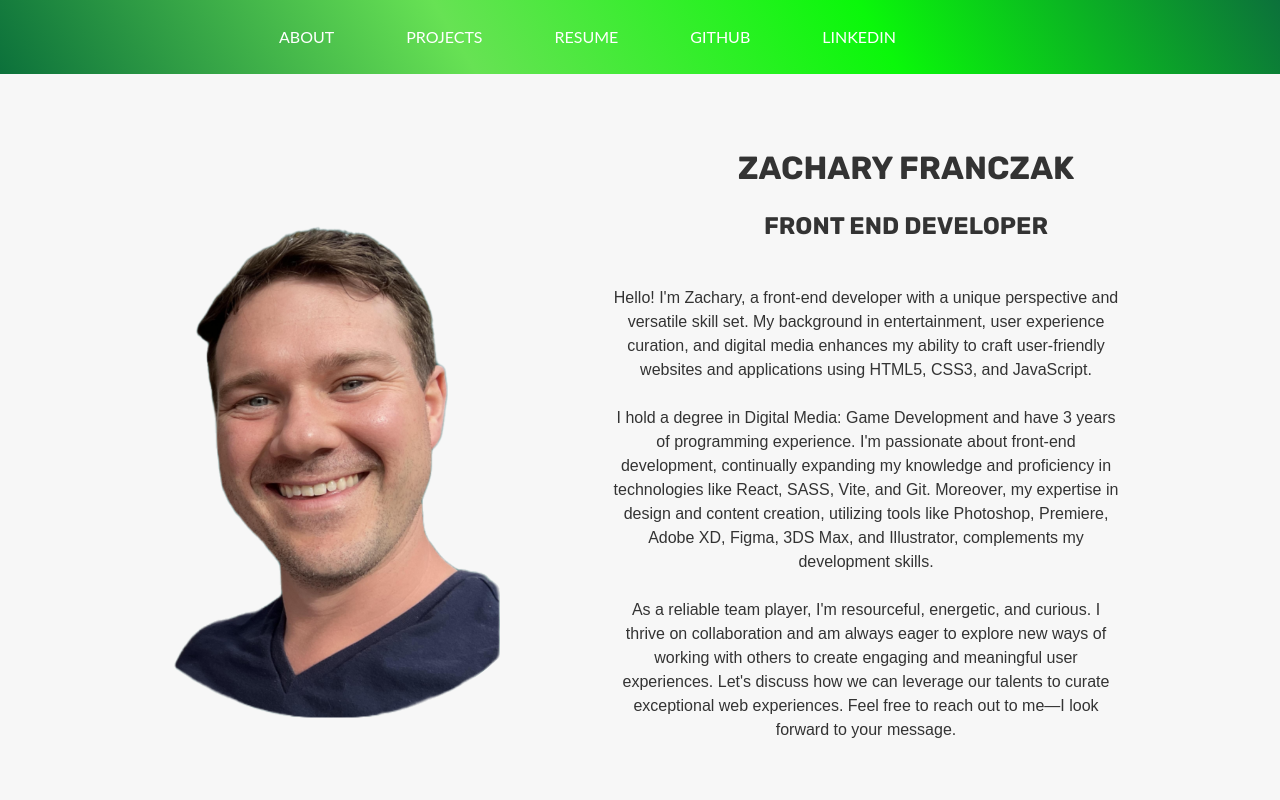
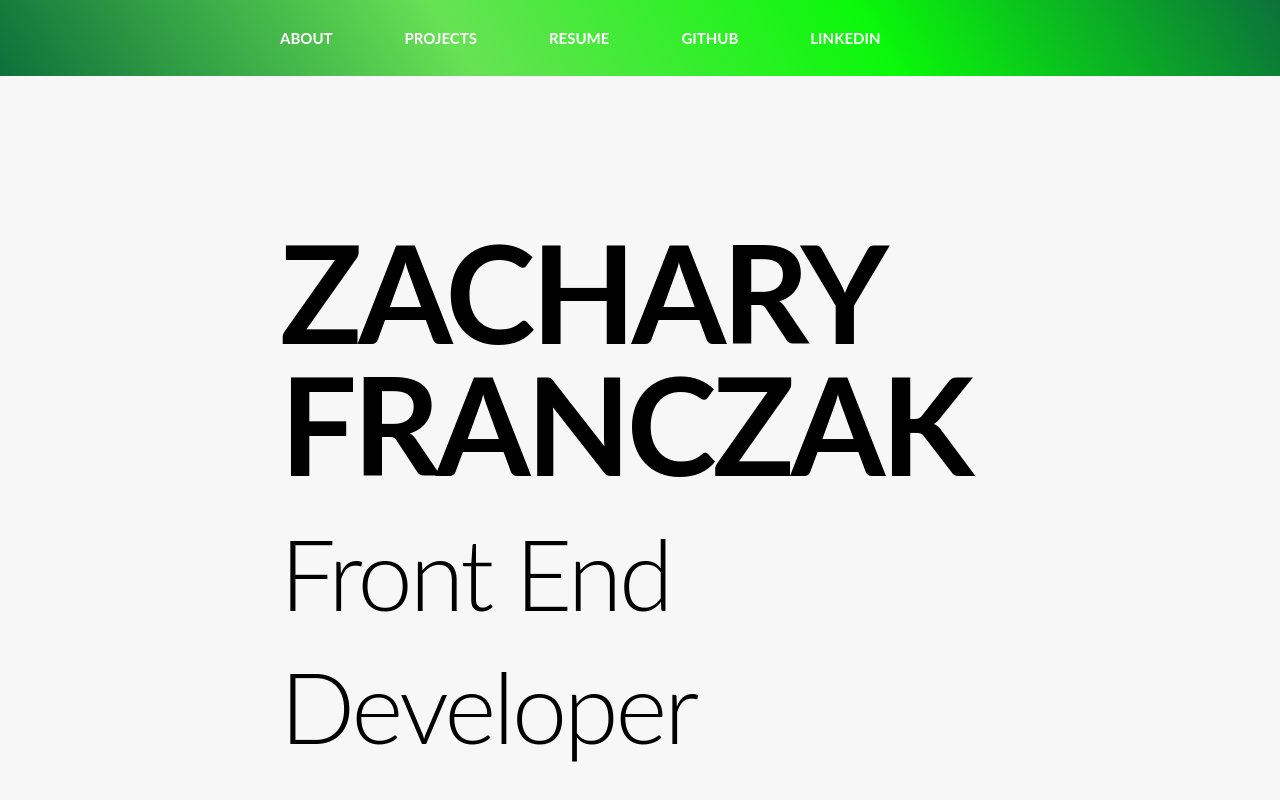
Before and after one commit to zfranczak/portfolio-v2, a React (Vite) app: page / in a window 1280 px wide. Shown: the top 800 px of the page. Built offline with nearby package versions, Linux system fonts and the light colour scheme.

Commit message:
updated fonts

```diff
--- a/src/App.css
+++ b/src/App.css
@@ -3,7 +3,6 @@
 #root {
   margin: 0;
   padding: 0;
-  text-align: center;
 }
 
 main {
--- a/src/components/Header.jsx
+++ b/src/components/Header.jsx
@@ -10,33 +10,16 @@ const Header = () => {
       <div className='header-top'>
         <div className='text'>
           <div className='content'>
-            <img className='headshot' src={headshot} alt='Headshot of Zak' />
+            {/* <img className='headshot' src={headshot} alt='Headshot of Zak' /> */}
             <div className='text-container'>
-              <h1 className='title'>Zachary Franczak</h1>
+              <h1 className='title'>
+                Zachary<br></br>Franczak
+              </h1>
               <h2 className='sub-title'>Front End Developer</h2>
               <p className='p'>
-                Hello! I'm Zachary, a front-end developer with a unique
-                perspective and versatile skill set. My background in
-                entertainment, user experience curation, and digital media
-                enhances my ability to craft user-friendly websites and
-                applications using HTML5, CSS3, and JavaScript.
-                <br />
-                <br />
-                I hold a degree in Digital Media: Game Development and have 3
-                years of programming experience. I'm passionate about front-end
-                development, continually expanding my knowledge and proficiency
-                in technologies like React, SASS, Vite, and Git. Moreover, my
-                expertise in design and content creation, utilizing tools like
-                Photoshop, Premiere, Adobe XD, Figma, 3DS Max, and Illustrator,
-                complements my development skills.
-                <br />
-                <br />
-                As a reliable team player, I'm resourceful, energetic, and
-                curious. I thrive on collaboration and am always eager to
-                explore new ways of working with others to create engaging and
-                meaningful user experiences. Let's discuss how we can leverage
-                our talents to curate exceptional web experiences. Feel free to
-                reach out to me—I look forward to your message.
+                I make design centric websites to capture the attention of your
+                audience. I make design centric websites to capturethe attention
+                of your audience.
               </p>
             </div>
           </div>
--- a/src/styles/Header.css
+++ b/src/styles/Header.css
@@ -10,10 +10,11 @@
   --main-color: #333; /* Main text color */
   --accent-color: #3ceebc; /* Accent color for highlights */
   --bg-color: #f7f7f7; /* Background color */
-  --font-xl: 2rem; /* Extra large font size */
-  --font-lg: 1.5rem; /* Large font size */
-  --font-md: 1rem; /* Medium font size */
-  --font-sm: 0.875rem; /* Small font size */
+  --font-xl: 136px; /* Extra large font size */
+  --font-lg: 99px; /* Large font size */
+  --font-md: 30px; /* Medium font size */
+  --font-sm: 15px; /* Small font size */
+  --font-family: 'Lato';
 }
 
 /* Global styles */
@@ -29,26 +30,37 @@ body {
   min-height: 100vh;
   display: flex;
   flex-direction: column;
-  justify-content: center;
-  align-items: center;
+  justify-content: flex-start;
+  align-items: flex-start;
+  margin: 0 280px;
+  padding-top: 150px;
 }
 
 .title {
   font-size: var(--font-xl);
+  font-family: var(--font-family);
+  font-weight: medium;
+  letter-spacing: -4.22px;
+  line-height: 132px;
   margin-bottom: 1rem;
+  color: black;
 }
 
 .sub-title {
   font-size: var(--font-lg);
+  font-family: var(--font-family);
+  font-weight: 300;
+  letter-spacing: -3.07px;
+  line-height: 133px;
   margin-bottom: 2rem;
+  text-transform: capitalize;
+  color: black;
 }
 
 .content {
   display: flex;
   flex-direction: row;
-  align-items: center;
   margin-bottom: 2rem;
-  margin: 0 5rem;
 }
 
 .headshot {
@@ -59,9 +71,13 @@ body {
 
 .p {
   font-size: var(--font-md);
+  font-family: var(--font-family);
+  font-weight: 300;
+  width: 666px;
   line-height: 1.5;
   margin-bottom: 2rem;
   margin-right: 5rem;
+  letter-spacing: -0.93px;
 }
 
 /* Down arrow button */
--- a/src/styles/NavBar.css
+++ b/src/styles/NavBar.css
@@ -20,8 +20,8 @@
   flex-direction: row;
   gap: 72px;
   justify-content: flex-start;
-  padding: 29px;
-  margin-left: 250px;
+  padding: 29px 0;
+  margin-left: 280px;
 }
 
 .page-item,
@@ -31,6 +31,7 @@
   flex-direction: column;
   text-decoration: none;
   line-height: 1;
+  font: normal normal bold 15px/18px Lato;
 }
 
 .page-item:hover,
```
